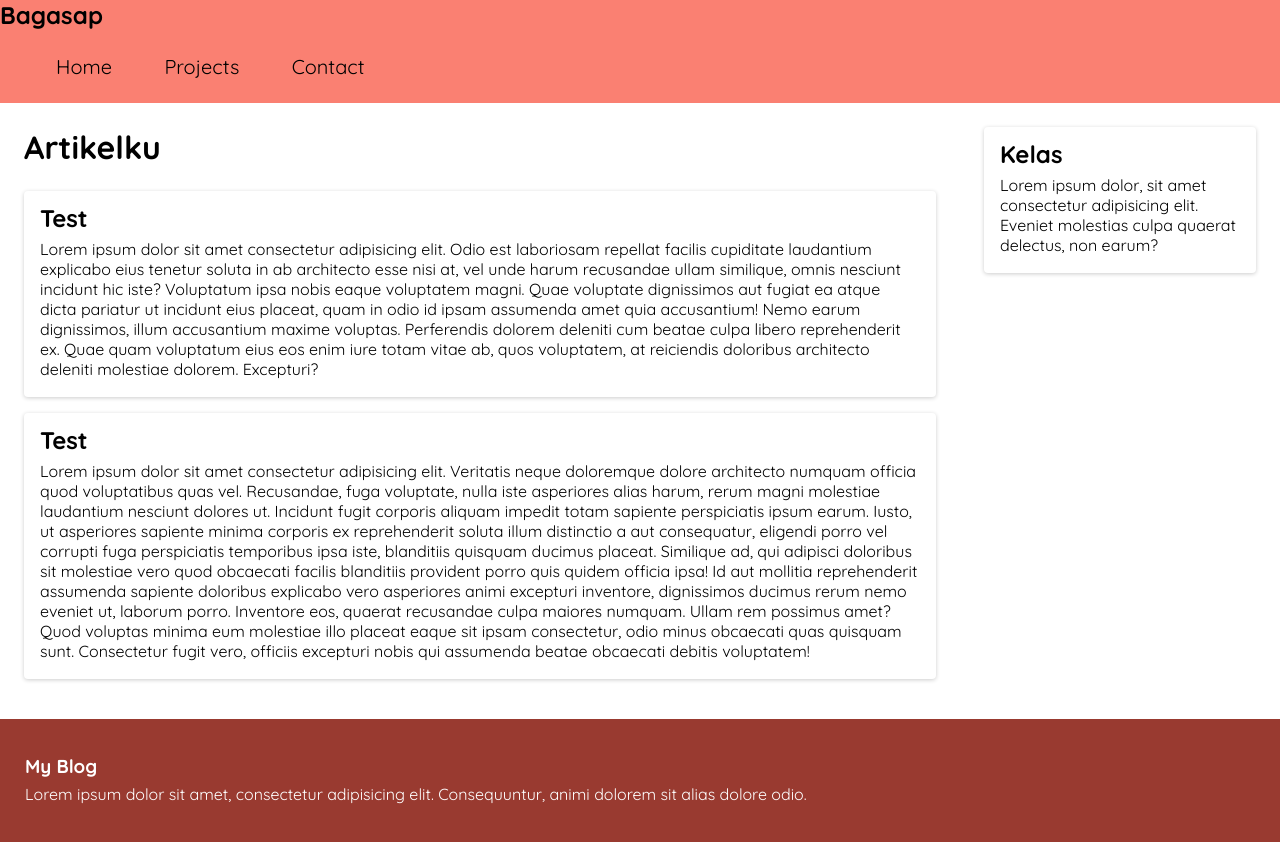
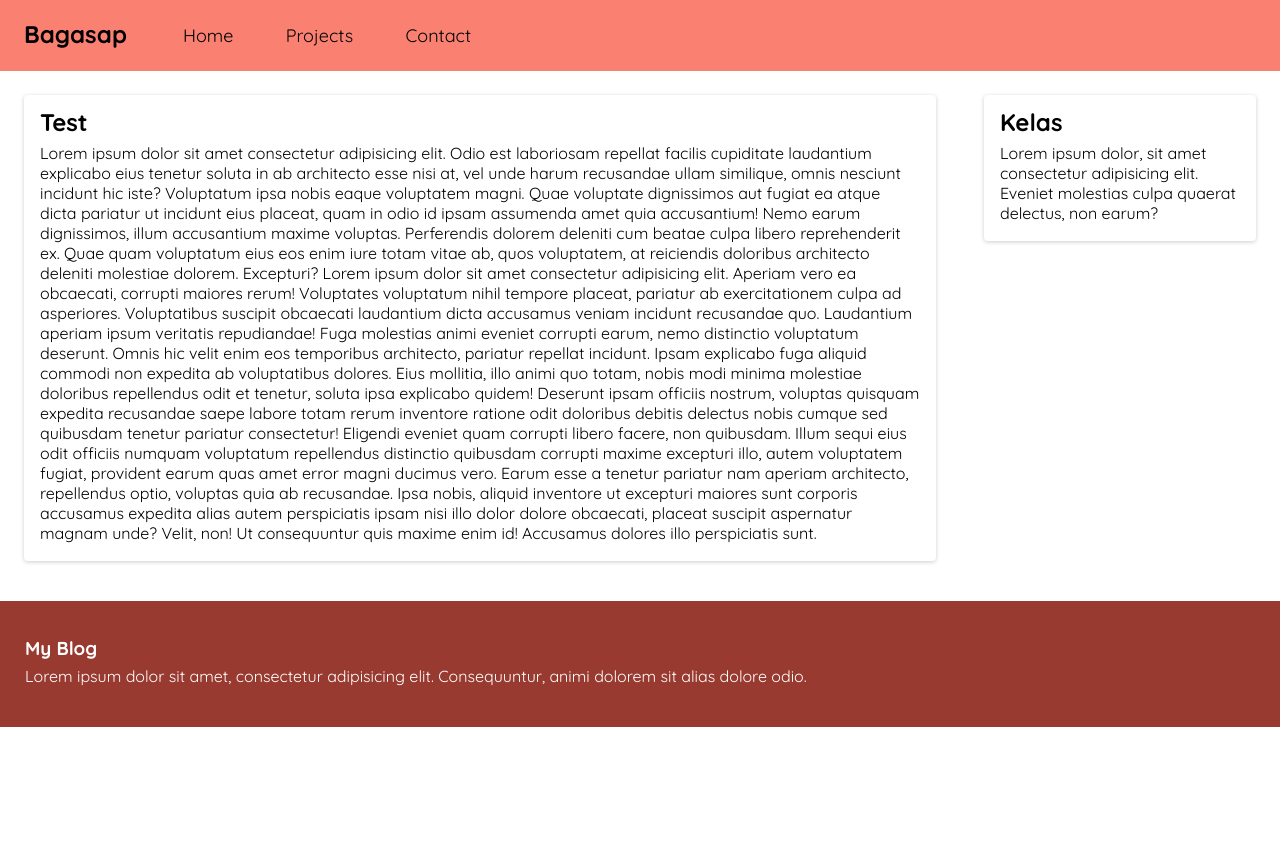
Before and after one commit to BagasApg/idcampbootcamp, a plain HTML site: page index.html in a window 1280 px wide. After the commit the page ends 800 px from the top, so only its background shows below. Drawn offline with Linux system fonts and the light colour scheme.

Commit message:
fixed navbar

```diff
--- a/index.html
+++ b/index.html
@@ -16,7 +16,7 @@
 	<body>
 		<header>
 			<nav>
-			<h1>Bagasap</h1>
+				<h2>Bagasap</h2>
 				<ul class="nav-list">
 					<li>Home</li>
 					<li>Projects</li>
@@ -26,7 +26,6 @@
 		</header>
 		<main>
 			<div id="content">
-				<h1 class="article-title">Artikelku</h1>
 				<article class="card">
 					<h1>Test</h1>
 					<p>
@@ -41,30 +40,30 @@
 						dolorem deleniti cum beatae culpa libero reprehenderit ex. Quae quam
 						voluptatum eius eos enim iure totam vitae ab, quos voluptatem, at
 						reiciendis doloribus architecto deleniti molestiae dolorem.
-						Excepturi?
-					</p>
-				</article>
-				<article class="card">
-					<h1>Test</h1>
-					<p>
-						Lorem ipsum dolor sit amet consectetur adipisicing elit. Veritatis
-						neque doloremque dolore architecto numquam officia quod voluptatibus
-						quas vel. Recusandae, fuga voluptate, nulla iste asperiores alias
-						harum, rerum magni molestiae laudantium nesciunt dolores ut.
-						Incidunt fugit corporis aliquam impedit totam sapiente perspiciatis
-						ipsum earum. Iusto, ut asperiores sapiente minima corporis ex
-						reprehenderit soluta illum distinctio a aut consequatur, eligendi
-						porro vel corrupti fuga perspiciatis temporibus ipsa iste,
-						blanditiis quisquam ducimus placeat. Similique ad, qui adipisci
-						doloribus sit molestiae vero quod obcaecati facilis blanditiis
-						provident porro quis quidem officia ipsa! Id aut mollitia
-						reprehenderit assumenda sapiente doloribus explicabo vero asperiores
-						animi excepturi inventore, dignissimos ducimus rerum nemo eveniet
-						ut, laborum porro. Inventore eos, quaerat recusandae culpa maiores
-						numquam. Ullam rem possimus amet? Quod voluptas minima eum molestiae
-						illo placeat eaque sit ipsam consectetur, odio minus obcaecati quas
-						quisquam sunt. Consectetur fugit vero, officiis excepturi nobis qui
-						assumenda beatae obcaecati debitis voluptatem!
+						Excepturi? Lorem ipsum dolor sit amet consectetur adipisicing elit.
+						Aperiam vero ea obcaecati, corrupti maiores rerum! Voluptates
+						voluptatum nihil tempore placeat, pariatur ab exercitationem culpa
+						ad asperiores. Voluptatibus suscipit obcaecati laudantium dicta
+						accusamus veniam incidunt recusandae quo. Laudantium aperiam ipsum
+						veritatis repudiandae! Fuga molestias animi eveniet corrupti earum,
+						nemo distinctio voluptatum deserunt. Omnis hic velit enim eos
+						temporibus architecto, pariatur repellat incidunt. Ipsam explicabo
+						fuga aliquid commodi non expedita ab voluptatibus dolores. Eius
+						mollitia, illo animi quo totam, nobis modi minima molestiae
+						doloribus repellendus odit et tenetur, soluta ipsa explicabo quidem!
+						Deserunt ipsam officiis nostrum, voluptas quisquam expedita
+						recusandae saepe labore totam rerum inventore ratione odit doloribus
+						debitis delectus nobis cumque sed quibusdam tenetur pariatur
+						consectetur! Eligendi eveniet quam corrupti libero facere, non
+						quibusdam. Illum sequi eius odit officiis numquam voluptatum
+						repellendus distinctio quibusdam corrupti maxime excepturi illo,
+						autem voluptatem fugiat, provident earum quas amet error magni
+						ducimus vero. Earum esse a tenetur pariatur nam aperiam architecto,
+						repellendus optio, voluptas quia ab recusandae. Ipsa nobis, aliquid
+						inventore ut excepturi maiores sunt corporis accusamus expedita
+						alias autem perspiciatis ipsam nisi illo dolor dolore obcaecati,
+						placeat suscipit aspernatur magnam unde? Velit, non! Ut consequuntur
+						quis maxime enim id! Accusamus dolores illo perspiciatis sunt.
 					</p>
 				</article>
 			</div>
--- a/style.css
+++ b/style.css
@@ -12,7 +12,15 @@ h1, h2, h3, h4, h5, h6, p {
 
 nav {
     background-color: salmon;
-    /* padding: 12px; */
+    display: flex;
+    align-items: center;
+    padding: 0 24px;
+    position: sticky;
+    top: 0;
+}
+
+header {
+    display: inline;
 }
 
 #content {
@@ -50,15 +58,11 @@ article.card {
     margin-bottom: 16px;
 }
 
-.article-title {
-    margin-bottom: 24px;
-}
-
 .nav-list li {
     box-sizing: border-box;
     list-style-type: none;
     display: inline;
-    font-size: 20px;
+    font-size: 18px;
     height: 24px;
     padding: 24px;
 }
@@ -70,13 +74,16 @@ article.card {
 
 nav ul {
     padding: 24px 32px;
+
 }
 
 nav h1 {
     display: inline;
 }
 
-
+header h2 {
+    margin: 0 0 4px 0;
+}
 
 @media screen and (max-width: 1000px){
     #content, aside {
```
